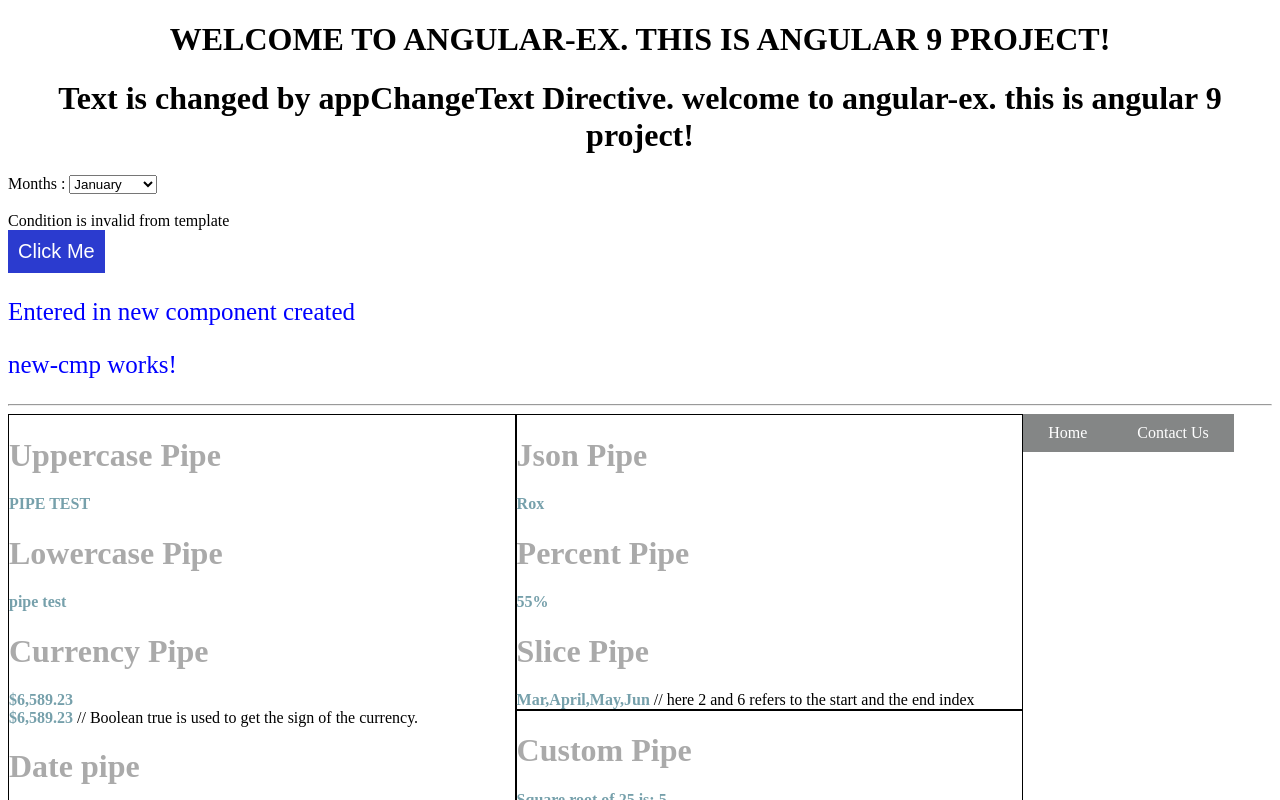
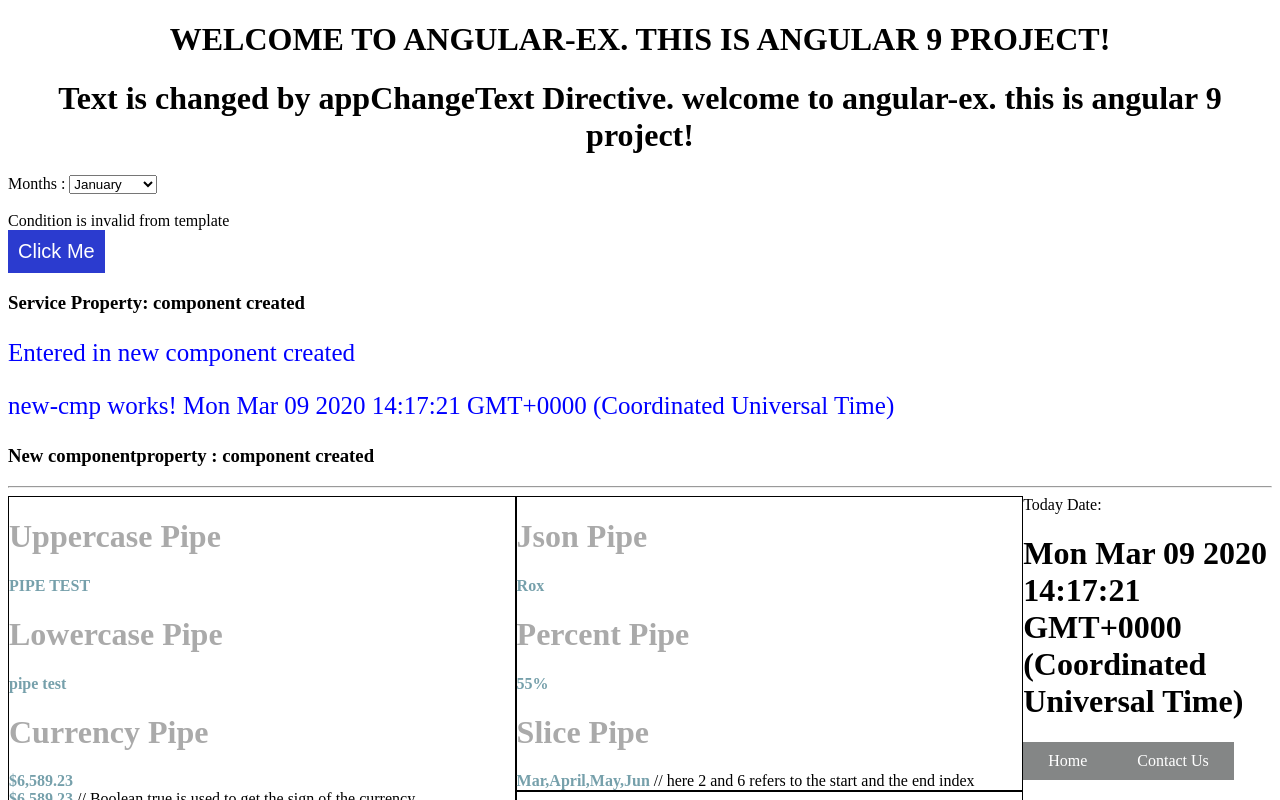
Before and after one commit to md-msig/angular-ex, an Angular app: page / in a window 1280 px wide. Shown: the top 800 px of the page. Built offline with nearby package versions, Linux system fonts and the light colour scheme.

Commit message:
create global service and use global property and function

```diff
--- a/src/app/app.component.html
+++ b/src/app/app.component.html
@@ -20,10 +20,13 @@
 <button (click) = "myClickFunction($event)">
   Click Me
 </button>
-
+<h3>Service Property: {{componentproperty}}</h3>
 <app-new-cmp></app-new-cmp>
 <hr/>
 <app-pipe-test></app-pipe-test>
+<div>Today Date:
+  <h1>{{ todaydate }}</h1>
+</div>
 <nav>
   <a routerLink = "/home">Home</a>
   <a routerLink = "/contactus">Contact Us </a>
--- a/src/app/app.component.ts
+++ b/src/app/app.component.ts
@@ -1,4 +1,5 @@
 import { Component } from '@angular/core';
+import { GlobalService } from './global.service';
 
 @Component({
   selector: 'app-root',
@@ -6,8 +7,10 @@
   styleUrls: ['./app.component.scss']
 })
 export class AppComponent {
+  constructor(private globalservice: GlobalService){}
   title = 'Welcome to angular-ex. This is angular 9 project';
-
+  todaydate;
+  componentproperty;
   // declared array of months.
   months = ["January", "February", "March", "April", "May", "June", "July",
   "August", "September", "October", "November", "December"];
@@ -21,4 +24,11 @@
   changemonths(event) {
     alert(event.target.value);
   }
+
+  ngOnInit() {
+    this.todaydate = this.globalservice.showTodayDate();
+    console.log(this.globalservice.serviceproperty);
+    this.globalservice.serviceproperty = "component created";
+    this.componentproperty = this.globalservice.serviceproperty;
+  }
 }
--- a/src/app/app.module.ts
+++ b/src/app/app.module.ts
@@ -8,6 +8,7 @@
 import { ChangeTextDirective } from './change-text.directive';
 import { PipeTestComponent } from './pipe-test/pipe-test.component';
 import { SqrtPipe } from './app.sqrt';
+import { GlobalService } from './global.service';
 
 @NgModule({
   declarations: [
@@ -23,7 +24,7 @@
     AppRoutingModule,
     FormsModule
   ],
-  providers: [],
+  providers: [GlobalService],
   bootstrap: [AppComponent]
 })
 export class AppModule { }
--- /dev/null
+++ b/src/app/global.service.ts
@@ -0,0 +1,13 @@
+import { Injectable } from '@angular/core';
+
+@Injectable({
+  providedIn: 'root'
+})
+export class GlobalService {
+  serviceproperty = "Service Created";
+  constructor() { }
+  showTodayDate() {
+    let ndate = new Date();
+    return ndate;
+  }
+}
--- a/src/app/new-cmp/new-cmp.component.html
+++ b/src/app/new-cmp/new-cmp.component.html
@@ -3,4 +3,7 @@
  </p>
  <p>
     new-cmp works!
+    {{todaydate}}
+
  </p>
+ <h3>New componentproperty : {{newcomponentproperty}}</h3>
--- a/src/app/new-cmp/new-cmp.component.ts
+++ b/src/app/new-cmp/new-cmp.component.ts
@@ -1,4 +1,5 @@
 import { Component, OnInit } from '@angular/core';
+import { GlobalService } from './../global.service';
 
 @Component({
   selector: 'app-new-cmp',
@@ -7,9 +8,13 @@
 })
 export class NewCmpComponent implements OnInit {
   newcomponent = "Entered in new component created";
-  constructor() { }
+  todaydate;
+  newcomponentproperty;
+  constructor(private globalservice: GlobalService) { }
 
   ngOnInit(): void {
+    this.todaydate = this.globalservice.showTodayDate();
+    this.newcomponentproperty = this.globalservice.serviceproperty;
   }
 
 }
--- a/src/app/pipe-test/pipe-test.component.html
+++ b/src/app/pipe-test/pipe-test.component.html
@@ -14,10 +14,10 @@
            <b>{{6589.23 | currency:"USD":true}}</b>
            // Boolean true is used to get the sign of the currency.
            <h1>Date pipe</h1>
-           <b>{{todaydate | date:'y-M-d'}}</b>
+           <b>{{todaydate1 | date:'y-M-d'}}</b>
            <br/>
 
-           <b>{{todaydate | date:'shortTime'}}</b>
+           <b>{{todaydate1 | date:'shortTime'}}</b>
            <h1>Decimal Pipe</h1>
            <b>{{ 454.78787814 | number: '3.4-4' }}</b>
            // 3 is for main integer, 4 -4 are for integers to be displayed.
--- a/src/app/pipe-test/pipe-test.component.ts
+++ b/src/app/pipe-test/pipe-test.component.ts
@@ -7,7 +7,7 @@
 })
 export class PipeTestComponent implements OnInit {
   title = "Pipe Test";
-  todaydate = new Date();
+  todaydate1 = new Date();
   jsonval = {name:"Rox", age:"25", toll:"160.5"};
   months = ["Jan", "Feb", "Mar", "April", "May", "Jun", "July", "Aug",
       "Sept", "Oct", "Nov", "Dec"];
```
Also changed, not shown: 1 other file (tests, documents, lock files or other folders).
